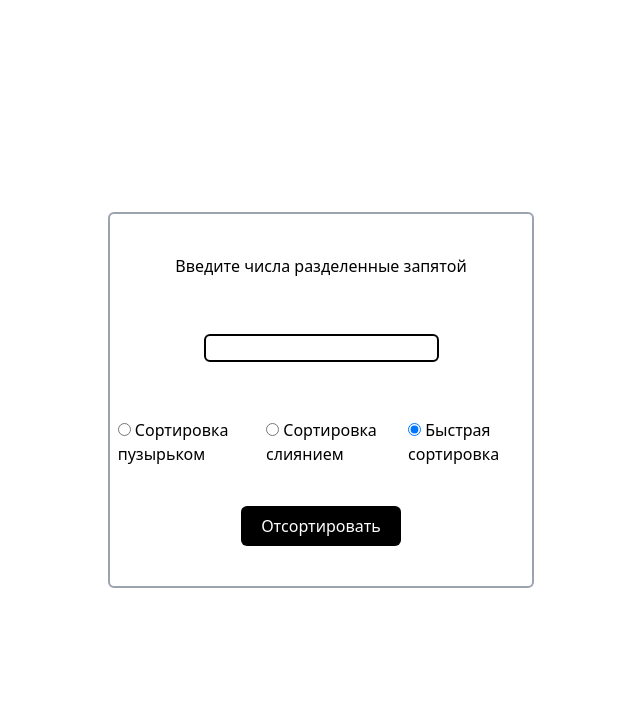
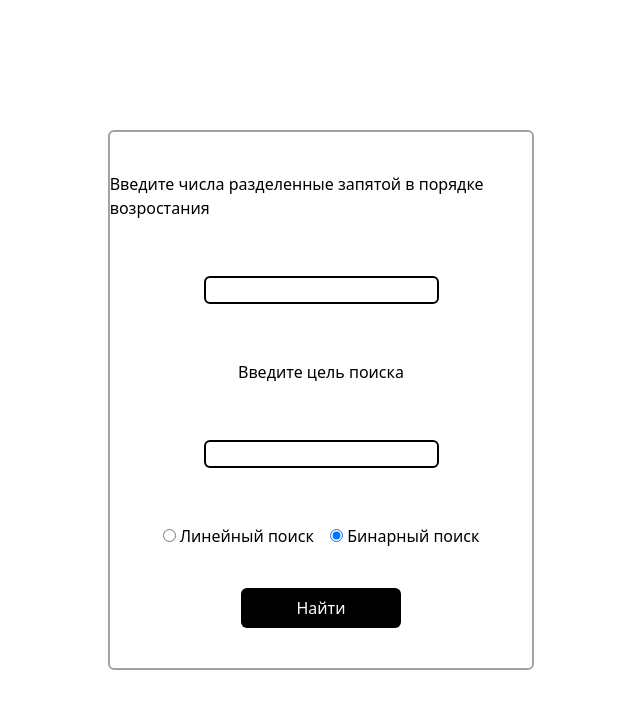
Before and after one commit to kisluak53773/php-practice, a PHP site: page / in a window 1280 px wide. Shown: the top 709 px of the page, without its empty margins (319-959 px from the left). Run offline with PHP 8.4, Linux system fonts and the light colour scheme; some libraries are stand-ins or nearby versions.

Commit message:
Search algorithms finished

```diff
--- /dev/null
+++ b/app/algorithms/index.php
@@ -0,0 +1,3 @@
+<?php
+require_once(__DIR__ . '/../algorithms/sort.php');
+require_once(__DIR__ . '/../algorithms/search.php');
--- /dev/null
+++ b/app/algorithms/search.php
@@ -0,0 +1,36 @@
+<?php
+
+namespace Algorithms;
+
+class SearchAlgorithms
+{
+    public function linearSearch($array, $elem)
+    {
+        for($i = 0; $i < sizeof($array); $i++)
+        {
+            if($array[$i] === $elem){
+                return $i;
+            }
+        }
+        return -1;
+    }
+
+    public function binarySearch($array,$elem,$low,$max){
+        if ($low >= $max) {
+            return $array[$low] === $elem ? $low : -1;
+        }
+
+        $mid = floor(($low + ($max - $low) / 2));
+
+        if ($array[$mid] === $elem) {
+            return $mid;
+        }
+
+        if ($array[$mid] > $elem) {
+            return $this->binarySearch($array, $elem, $low, $mid - 1);
+        }
+
+        return $this->binarySearch($array, $elem, $mid + 1, $max);
+
+    }
+}
--- a/app/index.php
+++ b/app/index.php
@@ -1,103 +1,30 @@
 <?php
 
-class SortAlgorithms
-{
-    public function bubbleSort($array)
-    {
-        if(sizeof($array) <=0){
-            return $array;
-        };
+require_once(__DIR__ . '/algorithms/index.php');
 
-        $toSort = true;
+use Algorithms\SearchAlgorithms;
+use Algorithms\SortAlgorithms;
 
-        do {
-            $toSort = false;
-
-            for ($i = 0; $i < sizeof($array); $i++) {
-                if ($i + 1 < sizeof($array) && $array[$i] > $array[$i + 1]) {
-                    $toSort = true;
-                    $currElem = $array[$i];
-                    $array[$i] = $array[$i + 1];
-                    $array[$i + 1] = $currElem;
-                }
-            }
-        } while ($toSort);
-
-        return $array;
-    }
-
-    public function mergeSort($array)
-    {
-        if(sizeof($array) <= 1){
-            return $array;
-        };
-
-        $mid = ceil(sizeof($array)/2);
-
-        return $this->merge($this->mergeSort(array_slice($array, 0, $mid)),$this->mergeSort(array_slice($array, $mid)));
-    }
-
-    public function quickSort($array)
-    {
-        $length = count($array);
-
-        if ($length <= 1) {
-            return $array;
-        }
-
-        $pivot = $array[0];
-        $left = $right = [];
-
-        for ($i = 1; $i < $length; $i++) {
-            if ($array[$i] < $pivot) {
-                $left[] = $array[$i];
-            } else {
-                $right[] = $array[$i];
-            }
-        }
-        return array_merge($this->quickSort($left), [$pivot], $this->quickSort($right));
-    }
-
-    private function merge($left,$right){
-        $finalArray = [];
-
-        while(sizeof($left) > 0 && sizeof($right)>0){
-            if($left[0]<$right[0]){
-                array_push($finalArray, $left[0]);
-                array_shift($left);
-            }else{
-                array_push($finalArray, $right[0]);
-                array_shift($right);
-            }
-        }
-
-        $finalArray = array_merge($finalArray, $left, $right);
-
-        return $finalArray;
-    }
-}
-
-$sortService = new SortAlgorithms();
+$searchService = new SearchAlgorithms;
+$sortService = new SortAlgorithms;
 
 if ($_SERVER["REQUEST_METHOD"] == "POST") {
-    if (isset($_POST['numbers']) && strlen($_POST['numbers'])>0) {
+    if (strlen($_POST['numbers'])>0 && strlen($_POST['goal'])>0) {
         $numbers = explode(",", $_POST['numbers']);
-        switch($_POST['sort']){
-            case 'buble':
-                $sortedNumbers = $sortService->bubbleSort($numbers);
-                echo "Отсортированный масив путем сортировки пузырьком: " . implode(", ", $sortedNumbers);
+        $goal = $_POST['goal'];
+        switch($_POST['search']){
+            case 'linear':
+                $index = $searchService->linearSearch($numbers,$goal);
+                echo "Найдено с помощью линейного поиска: " . $index;
                 break;
-            case 'merge':
-                $sortedNumbers = $sortService->mergeSort($numbers);
-                echo "Отсортированный масив путем сортировки слиянием " . implode(", ", $sortedNumbers);
-                break;
-            case 'quick':
-                $sortedNumbers = $sortService->quickSort($numbers);
-                echo "Отсортированный масив путем , быстрой сортировки: " . implode(", ", $sortedNumbers);
+            case 'binary':
+                $array = $sortService->quickSort($numbers);
+                $index = $searchService->binarySearch($array,$goal,0,sizeof($array));
+                echo "Найдено с помощью бинарного поиска: " . $index;
                 break;
         }
     }else{
-        echo 'Вы должны ввести числа';
+        echo 'Вы должны ввести числа и цель поиска';
     }
 }
 
@@ -109,28 +36,26 @@ if ($_SERVER["REQUEST_METHOD"] == "POST") {
     <meta charset="UTF-8">
     <meta name="viewport" content="width=device-width, initial-scale=1.0">
     <script src="https://cdn.tailwindcss.com"></script>
-    <title>Виды сортировки</title>
+    <title>Алгоритмы и структуры данных</title>
 </head>
 <body>
 <main class=" w-full h-dvh flex items-center justify-center">
     <form class=" border-2 border-gray-400 rounded-md w-1/3 py-10 flex flex-col items-center justify-center" method="POST">
-        <label for="numbers">Введите числа разделенные запятой</label><br>
+        <label for="numbers">Введите числа разделенные запятой в порядке возростания</label><br>
         <input class=" border-2 border-black my-8 outline-none rounded-md" type="text" id="numbers" name="numbers"><br>
+        <label for="goal">Введите цель поиска</label><br>
+        <input class=" border-2 border-black my-8 outline-none rounded-md" type="text" id="goal" name="goal"><br>
         <div class=" flex items-center justify-center">
             <div class=" mx-2">
-                <input type="radio" class="cursor-pointer" id="buble" name="sort" value="buble" checked />
-                <label for="buble">Сортировка пузырьком</label>
+                <input type="radio" class="cursor-pointer" id="linear" name="search" value="linear" checked />
+                <label for="linear">Линейный поиск</label>
             </div>
             <div class=" mx-2">
-                <input type="radio" class="cursor-pointer" id="merge" name="sort" value="merge" checked />
-                <label for="merge">Сортировка слиянием</label>
-            </div>
-            <div class=" mx-2">
-                <input type="radio" class="cursor-pointer" id="quick" name="sort" value="quick" checked />
-                <label for="quick">Быстрая сортировка</label>
+                <input type="radio" class="cursor-pointer" id="binary" name="search" value="binary" checked />
+                <label for="binary">Бинарный поиск</label>
             </div>
         </div>
-        <input class=" bg-black text-white rounded-md w-40 hover:bg-gray-400 mt-10 py-2 cursor-pointer" type="submit" value="Отсортировать">
+        <input class=" bg-black text-white rounded-md w-40 hover:bg-gray-400 mt-10 py-2 cursor-pointer" type="submit" value="Найти">
     </form>
 </main>
 </body>
```
Also changed, not shown: app/algorithms/sort.php (added, +80 -0 lines).
